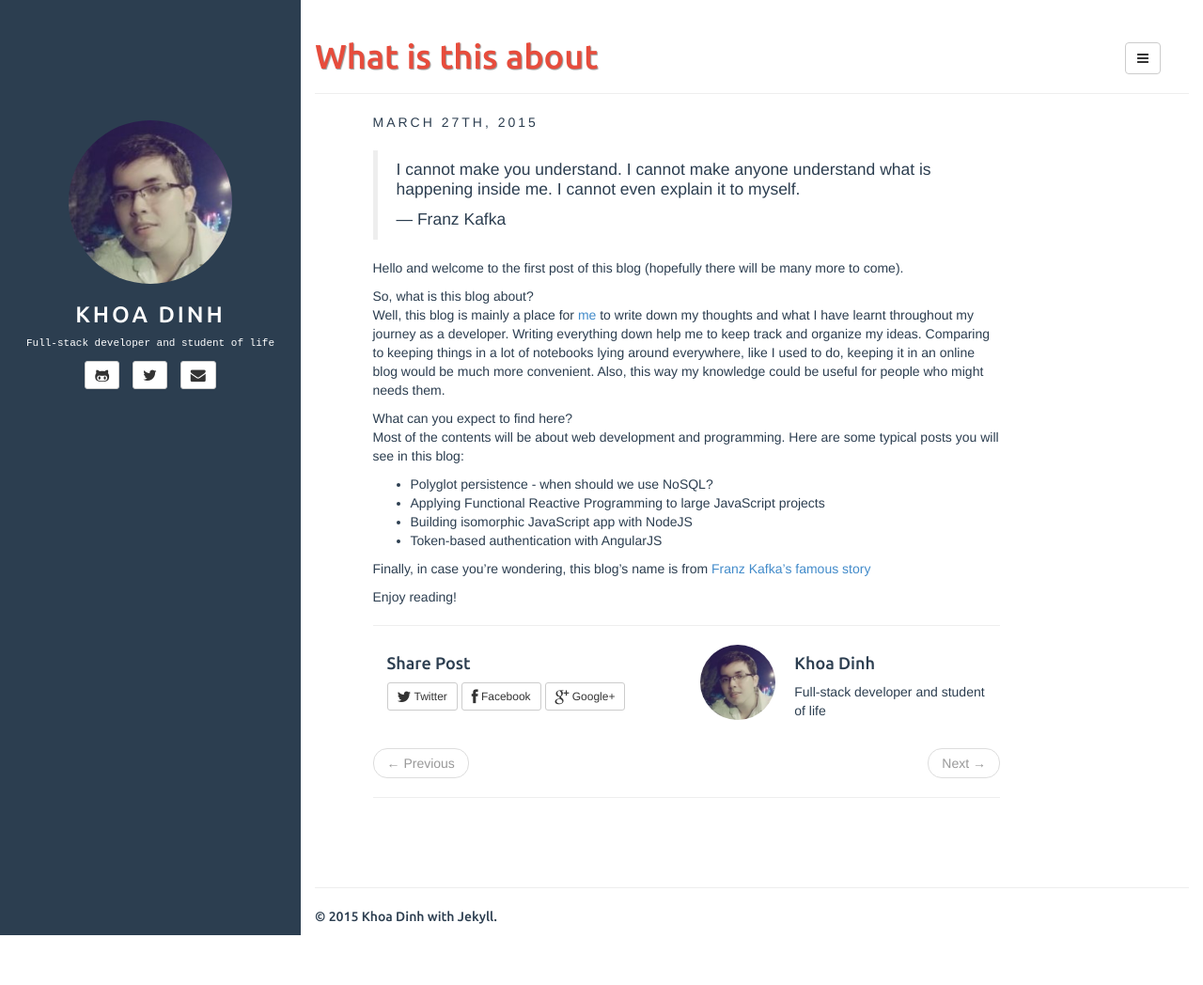
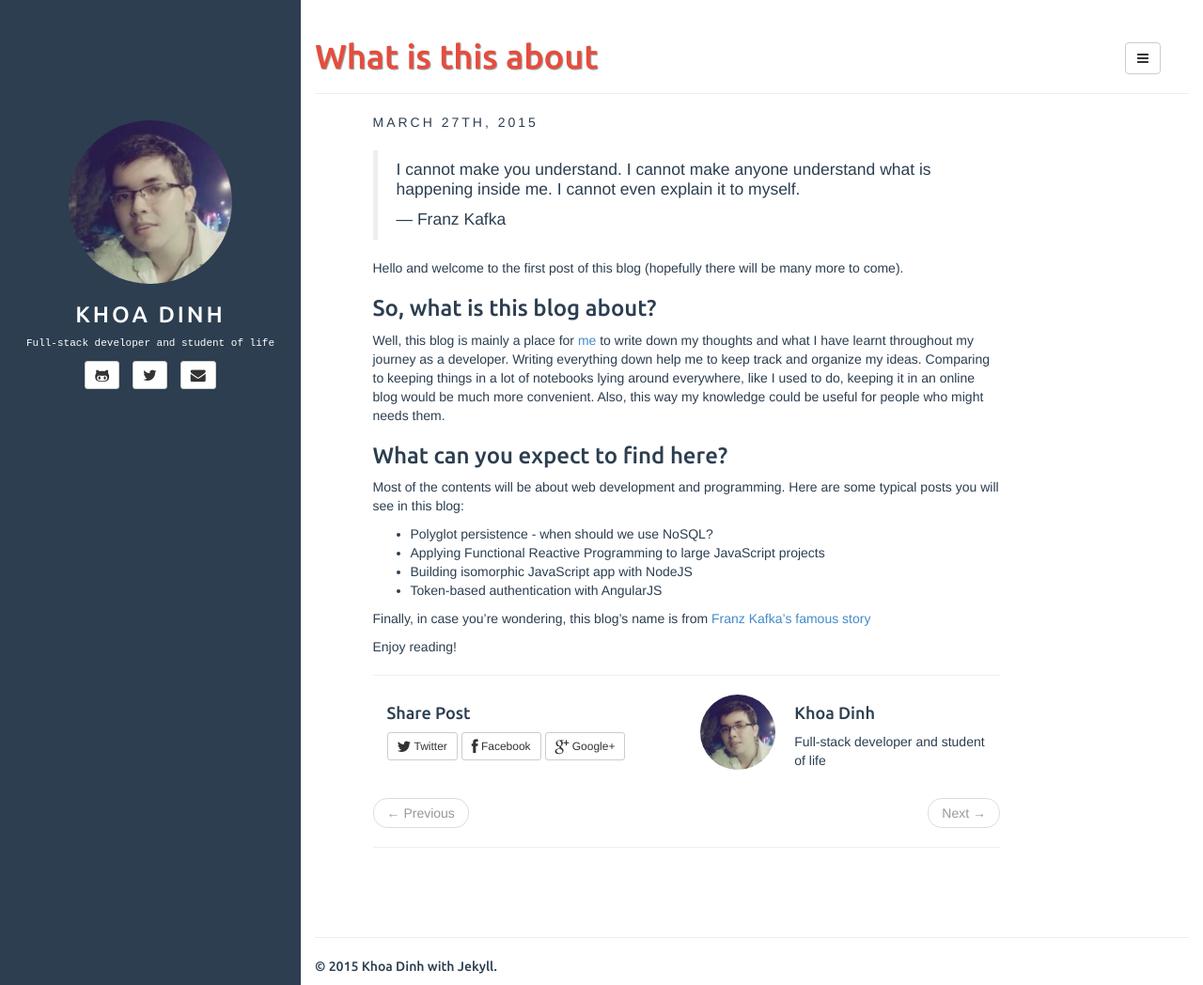
Before and after one commit to KhoaDinh/khoadinh.github.io, a Jekyll site: the page built from _posts/2015-03-27-what-is-this-about.md, in a window 1280 px wide and 1048 px high. Shown: the whole window at 94% size. Built offline with Jekyll 4.4.1, drawn with Linux system fonts in a browser that asks for light colours; comment, search, counter and statistics services are not loaded.

Commit message:
Update first

```diff
--- a/_posts/2015-03-27-what-is-this-about.md
+++ b/_posts/2015-03-27-what-is-this-about.md
@@ -9,11 +9,13 @@ title: What is this about
 
 Hello and welcome to the first post of this blog (hopefully there will be many more to come).
 
-So, what is this blog about?
+### So, what is this blog about?
+
 Well, this blog is mainly a place for [me]({{ site.BASE_PATH}}/{{ site.about_path }}) to write down my thoughts and what I have learnt throughout my journey as a developer. Writing everything down help me to keep track and organize my ideas. Comparing to keeping things in a lot of notebooks lying around everywhere, like I used to do, keeping it in an online blog would be much more convenient. Also, this way my knowledge could be useful for people who might needs them.
 
 
-What can you expect to find here?
+### What can you expect to find here?
+
 Most of the contents will be about web development and programming. Here are some typical posts you will see in this blog:
 - Polyglot persistence - when should we use NoSQL?
 - Applying Functional Reactive Programming to large JavaScript projects
```
